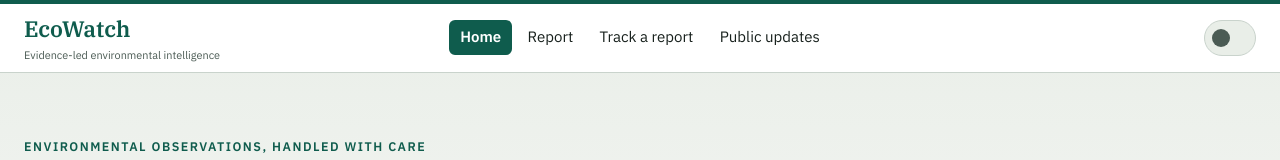
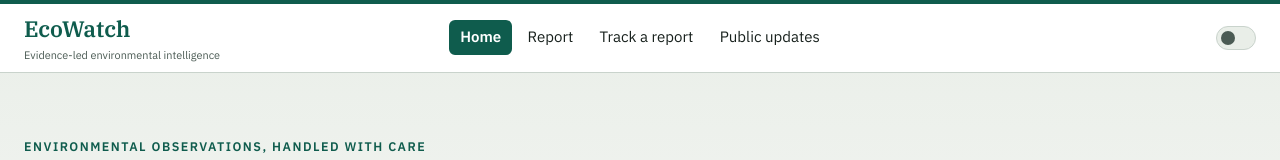
Before and after one commit to Fredprime/EcoWatch, a React (Vite) app in the folder frontend/: page / in a window 1280 px wide. Shown: the top 160 px of the page. Built offline with nearby package versions, Linux system fonts and the light colour scheme.

Commit message:
style(frontend): slim the shared theme toggle

```diff
--- a/frontend/src/index.css
+++ b/frontend/src/index.css
@@ -202,9 +202,9 @@ button {
   display: inline-flex;
   align-items: center;
   flex: 0 0 auto;
-  width: 52px;
-  min-height: 36px;
-  padding: 0 7px;
+  width: 40px;
+  min-height: 24px;
+  padding: 0 4px;
   border: 1px solid var(--color-border);
   border-radius: 999px;
   background: var(--color-surface-alt);
@@ -217,14 +217,14 @@ button {
   color: var(--color-on-primary);
 }
 .theme-toggle-thumb {
-  width: 18px;
-  height: 18px;
+  width: 14px;
+  height: 14px;
   border-radius: 50%;
   background: currentColor;
   transition: transform 180ms ease;
 }
 .theme-toggle[aria-checked='true'] .theme-toggle-thumb {
-  transform: translateX(18px);
+  transform: translateX(16px);
 }
 
 @media (prefers-reduced-motion: reduce) {
```
Also changed, not shown: 1 other file (tests, documents, lock files or other folders).
